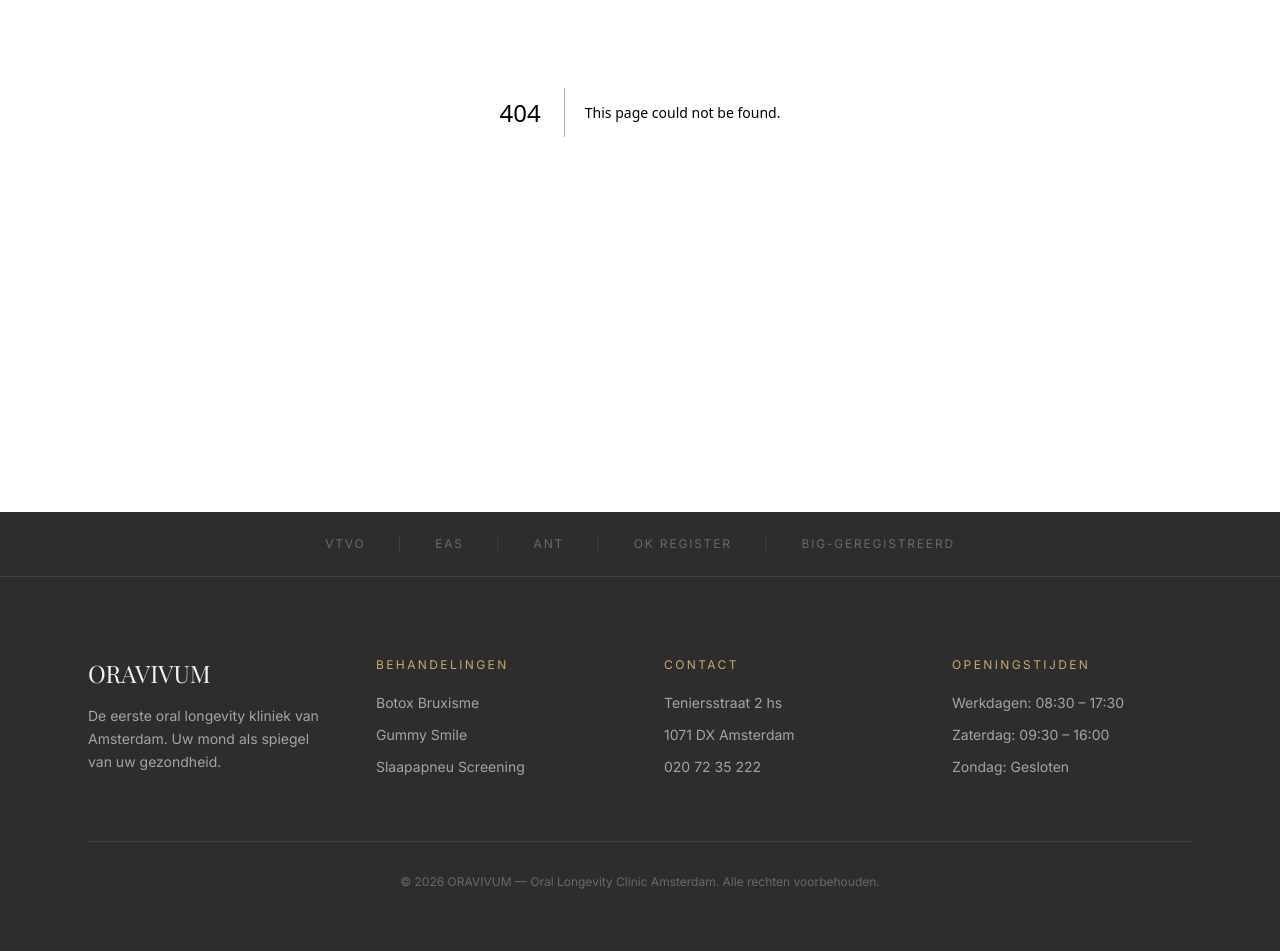
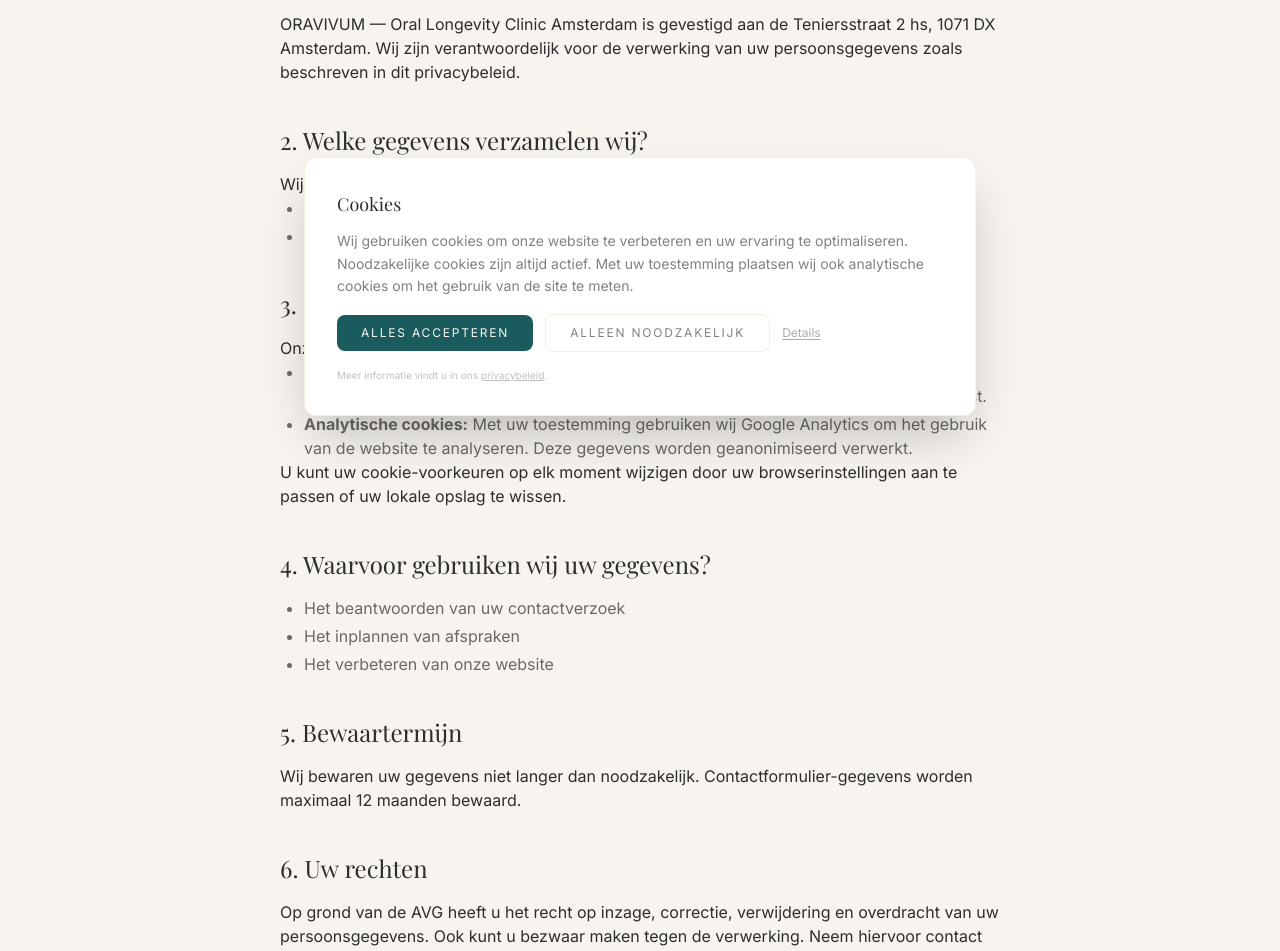
Before and after one commit to MB11-code/longevity-aevora, a Next.js app: page /privacy in a window 1280 px wide. Before the commit this address had no page. Shown: the part 360-1311 px from the top of the page. Built offline with nearby package versions, Linux system fonts and the light colour scheme; a web font is replaced by a local one.

Commit message:
Add cookie banner (AVG/GDPR) + privacy policy page

```diff
--- /dev/null
+++ b/app/cookie-banner.tsx
@@ -0,0 +1,96 @@
+"use client";
+
+import { useState, useEffect } from "react";
+import { useLang } from "./lang-context";
+
+export function CookieBanner() {
+  const { t } = useLang();
+  const [visible, setVisible] = useState(false);
+  const [showDetails, setShowDetails] = useState(false);
+
+  useEffect(() => {
+    const consent = localStorage.getItem("oravivum-cookies");
+    if (!consent) {
+      setVisible(true);
+    }
+  }, []);
+
+  function accept(level: "all" | "necessary") {
+    localStorage.setItem("oravivum-cookies", level);
+    setVisible(false);
+    if (level === "all") {
+      // Load analytics here when ready
+      // e.g. window.gtag?.('consent', 'update', { analytics_storage: 'granted' });
+    }
+  }
+
+  if (!visible) return null;
+
+  return (
+    <div className="fixed bottom-0 left-0 right-0 z-[100] p-4 md:p-6">
+      <div className="max-w-2xl mx-auto bg-white border border-sand/40 rounded-xl shadow-2xl p-6 md:p-8">
+        <h3 className="font-playfair text-lg mb-3">
+          {t("Cookies", "Cookies")}
+        </h3>
+        <p className="text-sm text-charcoal/60 leading-relaxed mb-4">
+          {t(
+            "Wij gebruiken cookies om onze website te verbeteren en uw ervaring te optimaliseren. Noodzakelijke cookies zijn altijd actief. Met uw toestemming plaatsen wij ook analytische cookies om het gebruik van de site te meten.",
+            "We use cookies to improve our website and optimize your experience. Necessary cookies are always active. With your consent, we also place analytical cookies to measure site usage."
+          )}
+        </p>
+
+        {showDetails && (
+          <div className="mb-4 p-4 bg-sand/10 rounded-lg text-sm space-y-3">
+            <div>
+              <p className="font-semibold text-charcoal mb-1">{t("Noodzakelijk", "Necessary")}</p>
+              <p className="text-charcoal/50 text-xs">
+                {t(
+                  "Deze cookies zijn essentieel voor het functioneren van de website (bijv. taalvoorkeur). Altijd actief.",
+                  "These cookies are essential for the website to function (e.g. language preference). Always active."
+                )}
+              </p>
+            </div>
+            <div>
+              <p className="font-semibold text-charcoal mb-1">{t("Analytisch", "Analytical")}</p>
+              <p className="text-charcoal/50 text-xs">
+                {t(
+                  "Deze cookies helpen ons begrijpen hoe bezoekers de site gebruiken (Google Analytics). Geanonimiseerde data.",
+                  "These cookies help us understand how visitors use the site (Google Analytics). Anonymized data."
+                )}
+              </p>
+            </div>
+          </div>
+        )}
+
+        <div className="flex flex-wrap items-center gap-3">
+          <button
+            onClick={() => accept("all")}
+            className="bg-teal text-offwhite px-6 py-2.5 text-xs tracking-[0.15em] uppercase rounded-lg hover:bg-teal/90 transition-colors"
+          >
+            {t("Alles accepteren", "Accept all")}
+          </button>
+          <button
+            onClick={() => accept("necessary")}
+            className="border border-sand/40 text-charcoal/60 px-6 py-2.5 text-xs tracking-[0.15em] uppercase rounded-lg hover:border-teal hover:text-teal transition-colors"
+          >
+            {t("Alleen noodzakelijk", "Necessary only")}
+          </button>
+          <button
+            onClick={() => setShowDetails(!showDetails)}
+            className="text-xs text-charcoal/40 underline underline-offset-2 hover:text-teal transition-colors"
+          >
+            {t("Details", "Details")}
+          </button>
+        </div>
+
+        <p className="mt-4 text-[10px] text-charcoal/30">
+          {t(
+            "Meer informatie vindt u in ons ",
+            "More information can be found in our "
+          )}
+          <a href="/privacy" className="underline hover:text-teal">{t("privacybeleid", "privacy policy")}</a>.
+        </p>
+      </div>
+    </div>
+  );
+}
--- a/app/layout.tsx
+++ b/app/layout.tsx
@@ -5,6 +5,7 @@ import Script from "next/script";
 import { LangProvider } from "./lang-context";
 import { Navbar } from "./navbar";
 import { Footer } from "./footer";
+import { CookieBanner } from "./cookie-banner";
 
 const playfair = Playfair_Display({
   subsets: ["latin"],
@@ -79,6 +80,7 @@ export default function RootLayout({ children }: { children: React.ReactNode })
           <Navbar />
           <main className="pt-[72px]">{children}</main>
           <Footer />
+          <CookieBanner />
         </LangProvider>
       </body>
     </html>
--- /dev/null
+++ b/app/privacy/content.tsx
@@ -0,0 +1,88 @@
+"use client";
+
+import { useLang } from "../lang-context";
+
+export function PrivacyContent() {
+  const { t } = useLang();
+
+  return (
+    <section className="py-28 bg-offwhite">
+      <div className="max-w-3xl mx-auto px-6 prose prose-charcoal">
+        <h1 className="font-playfair text-4xl mb-10">{t("Privacybeleid", "Privacy Policy")}</h1>
+
+        <p className="text-sm text-charcoal/40 mb-8">{t("Laatst bijgewerkt: maart 2026", "Last updated: March 2026")}</p>
+
+        <h2 className="font-playfair text-2xl mt-10 mb-4">{t("1. Wie zijn wij?", "1. Who are we?")}</h2>
+        <p>
+          {t(
+            "ORAVIVUM — Oral Longevity Clinic Amsterdam is gevestigd aan de Teniersstraat 2 hs, 1071 DX Amsterdam. Wij zijn verantwoordelijk voor de verwerking van uw persoonsgegevens zoals beschreven in dit privacybeleid.",
+            "ORAVIVUM — Oral Longevity Clinic Amsterdam is located at Teniersstraat 2 hs, 1071 DX Amsterdam. We are responsible for the processing of your personal data as described in this privacy policy."
+          )}
+        </p>
+
+        <h2 className="font-playfair text-2xl mt-10 mb-4">{t("2. Welke gegevens verzamelen wij?", "2. What data do we collect?")}</h2>
+        <p>{t("Wij verzamelen de volgende persoonsgegevens:", "We collect the following personal data:")}</p>
+        <ul className="list-disc pl-6 space-y-1 text-charcoal/70">
+          <li>{t("Naam, e-mailadres en telefoonnummer (via het contactformulier)", "Name, email address and phone number (via the contact form)")}</li>
+          <li>{t("Technische gegevens: IP-adres, browsertype, bezochte pagina's (via cookies)", "Technical data: IP address, browser type, pages visited (via cookies)")}</li>
+        </ul>
+
+        <h2 className="font-playfair text-2xl mt-10 mb-4">{t("3. Cookies", "3. Cookies")}</h2>
+        <p>{t("Onze website gebruikt de volgende soorten cookies:", "Our website uses the following types of cookies:")}</p>
+        <ul className="list-disc pl-6 space-y-1 text-charcoal/70">
+          <li>
+            <strong>{t("Noodzakelijke cookies:", "Necessary cookies:")}</strong>{" "}
+            {t(
+              "Deze zijn essentieel voor het functioneren van de website, zoals het opslaan van uw taalvoorkeur en cookie-consent. Deze cookies worden altijd geplaatst.",
+              "These are essential for the website to function, such as storing your language preference and cookie consent. These cookies are always placed."
+            )}
+          </li>
+          <li>
+            <strong>{t("Analytische cookies:", "Analytical cookies:")}</strong>{" "}
+            {t(
+              "Met uw toestemming gebruiken wij Google Analytics om het gebruik van de website te analyseren. Deze gegevens worden geanonimiseerd verwerkt.",
+              "With your consent, we use Google Analytics to analyze website usage. This data is processed anonymously."
+            )}
+          </li>
+        </ul>
+        <p>
+          {t(
+            "U kunt uw cookie-voorkeuren op elk moment wijzigen door uw browserinstellingen aan te passen of uw lokale opslag te wissen.",
+            "You can change your cookie preferences at any time by adjusting your browser settings or clearing your local storage."
+          )}
+        </p>
+
+        <h2 className="font-playfair text-2xl mt-10 mb-4">{t("4. Waarvoor gebruiken wij uw gegevens?", "4. What do we use your data for?")}</h2>
+        <ul className="list-disc pl-6 space-y-1 text-charcoal/70">
+          <li>{t("Het beantwoorden van uw contactverzoek", "Responding to your contact request")}</li>
+          <li>{t("Het inplannen van afspraken", "Scheduling appointments")}</li>
+          <li>{t("Het verbeteren van onze website", "Improving our website")}</li>
+        </ul>
+
+        <h2 className="font-playfair text-2xl mt-10 mb-4">{t("5. Bewaartermijn", "5. Retention period")}</h2>
+        <p>
+          {t(
+            "Wij bewaren uw gegevens niet langer dan noodzakelijk. Contactformulier-gegevens worden maximaal 12 maanden bewaard.",
+            "We do not retain your data longer than necessary. Contact form data is stored for a maximum of 12 months."
+          )}
+        </p>
+
+        <h2 className="font-playfair text-2xl mt-10 mb-4">{t("6. Uw rechten", "6. Your rights")}</h2>
+        <p>
+          {t(
+            "Op grond van de AVG heeft u het recht op inzage, correctie, verwijdering en overdracht van uw persoonsgegevens. Ook kunt u bezwaar maken tegen de verwerking. Neem hiervoor contact met ons op via telefoon: 020 72 35 222.",
+            "Under the GDPR, you have the right to access, correct, delete and transfer your personal data. You can also object to processing. Please contact us by phone: 020 72 35 222."
+          )}
+        </p>
+
+        <h2 className="font-playfair text-2xl mt-10 mb-4">{t("7. Contact", "7. Contact")}</h2>
+        <p>
+          ORAVIVUM — Oral Longevity Clinic Amsterdam<br />
+          Teniersstraat 2 hs<br />
+          1071 DX Amsterdam<br />
+          {t("Telefoon", "Phone")}: 020 72 35 222
+        </p>
+      </div>
+    </section>
+  );
+}
--- /dev/null
+++ b/app/privacy/page.tsx
@@ -0,0 +1,11 @@
+import type { Metadata } from "next";
+import { PrivacyContent } from "./content";
+
+export const metadata: Metadata = {
+  title: "Privacybeleid",
+  description: "Privacybeleid van ORAVIVUM — Oral Longevity Clinic Amsterdam.",
+};
+
+export default function PrivacyPage() {
+  return <PrivacyContent />;
+}
```
